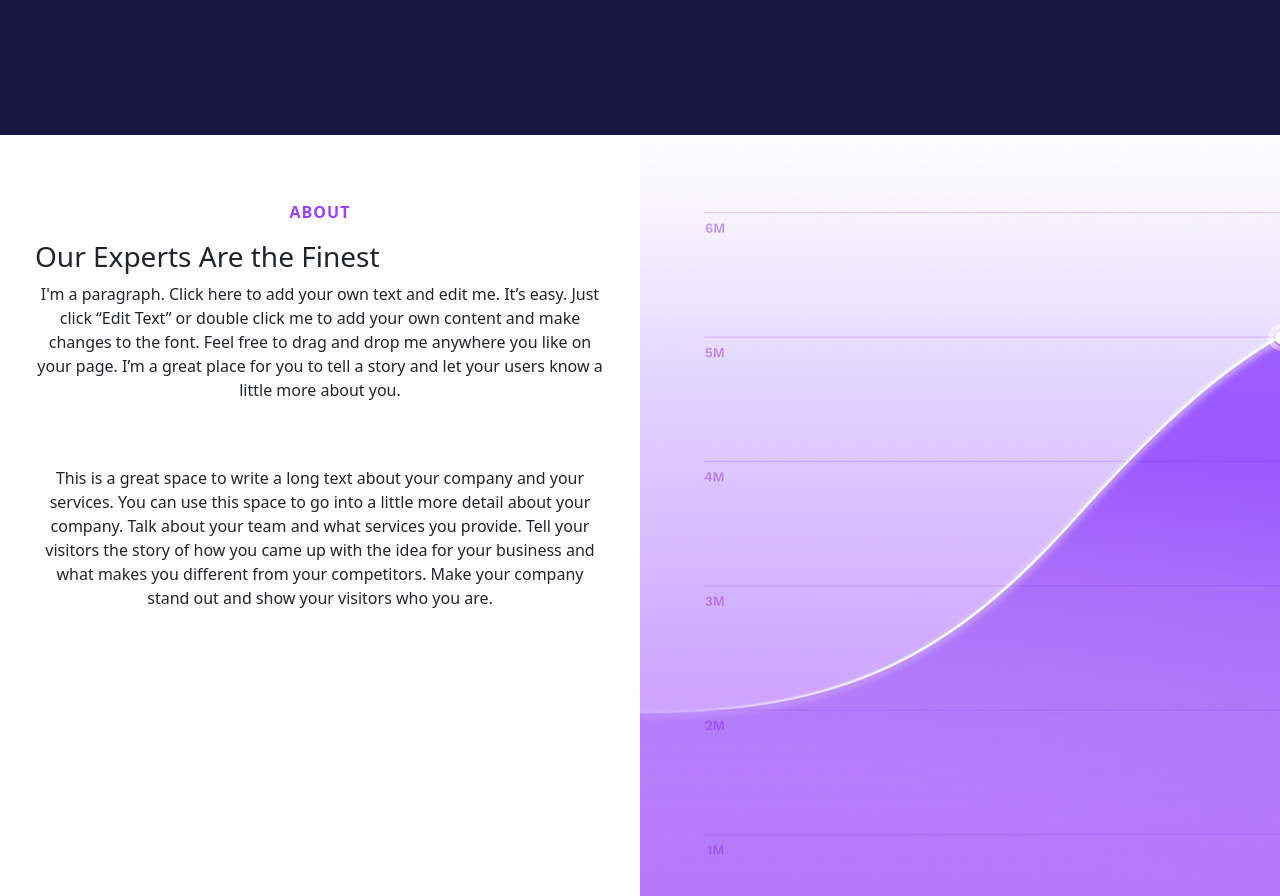
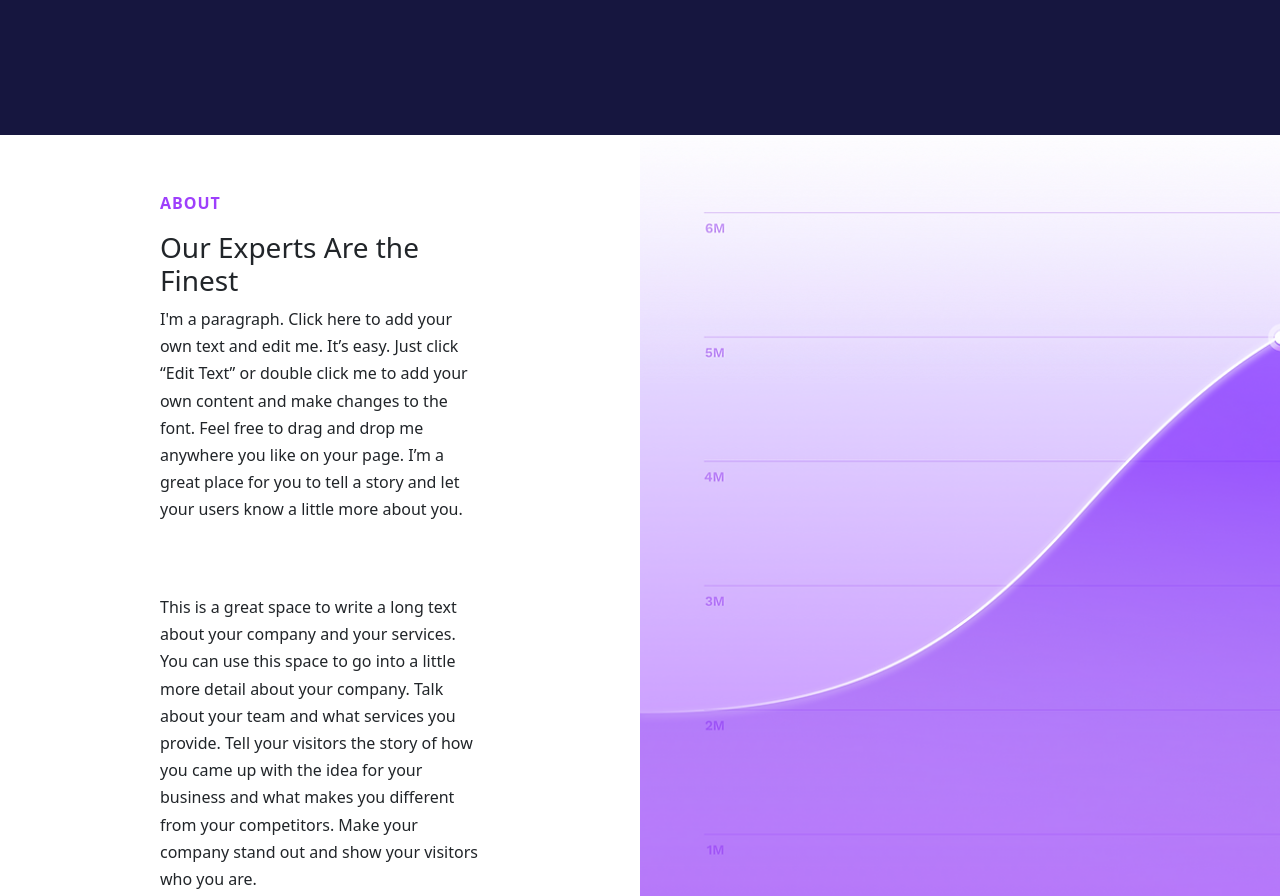
Before and after one commit to iamrahilhabibli/wix-clone-task, a website: page index.html in a window 1280 px wide. Shown: the part 2480-3376 px from the top of the page. Drawn offline with nearby package versions, Linux system fonts and the light colour scheme.

Commit message:
text about fixed

```diff
--- a/index.html
+++ b/index.html
@@ -106,7 +106,7 @@
         </div>
       </div>
       <div class="service-page">
-        <div id="services" class="serviceWrapperScript">
+        <div id="services" class="serviceWrapperScript" data-aos="fade-up">
           <div class="services-topwrapper">
             <div class="services__toprow">
               <p>SERVICES</p>
@@ -253,8 +253,9 @@
           </div>
         </div>
       </div>
-      <div class="about-page">
+      <div class="about-page" data-aos="fade-up">
         <div class="about-page__leftside">
+          <div class="about__left__textcontainer">
             <div class="toprow__about">
               <p>ABOUT</p>
             </div>
@@ -263,22 +264,24 @@
             </div>
             <div class="botrow__about">
               <p>
-              I'm a paragraph. Click here to add your own text and edit me. It’s
-              easy. Just click “Edit Text” or double click me to add your own
-              content and make changes to the font. Feel free to drag and drop
-              me anywhere you like on your page. I’m a great place for you to
-              tell a story and let your users know a little more about you.
+                I'm a paragraph. Click here to add your own text and edit me.
+                It’s easy. Just click “Edit Text” or double click me to add your
+                own content and make changes to the font. Feel free to drag and
+                drop me anywhere you like on your page. I’m a great place for
+                you to tell a story and let your users know a little more about
+                you.
               </p>
               <br /><br />
               <p>
-              This is a great space to write a long text about your company and
-              your services. You can use this space to go into a little more
-              detail about your company. Talk about your team and what services
-              you provide. Tell your visitors the story of how you came up with
-              the idea for your business and what makes you different from your
-              competitors. Make your company stand out and show your visitors
-              who you are.
+                This is a great space to write a long text about your company
+                and your services. You can use this space to go into a little
+                more detail about your company. Talk about your team and what
+                services you provide. Tell your visitors the story of how you
+                came up with the idea for your business and what makes you
+                different from your competitors. Make your company stand out and
+                show your visitors who you are.
               </p>
+            </div>
           </div>
         </div>
         <div class="about-page__rightside">
--- a/styles.css
+++ b/styles.css
@@ -304,12 +304,30 @@ p {
   display: flex;
   background-color: #fff;
 }
+.toprow__about > p {
+  text-align: left;
+}
+.midrow__about > h3 {
+  text-align: left;
+}
+.botrow__about > p {
+  text-align: left;
+}
 .about-page__leftside,
 .about-page__rightside {
   width: 50vw;
 }
-.toprow__about {
-  text-align: left;
+.about-page__leftside {
+  display: flex;
+  flex-direction: column;
+  justify-content: flex-start;
+}
+.about__left__textcontainer {
+  margin: auto;
+  width: 50%;
+}
+.botrow__about {
+  line-height: 1.7em;
 }
 .rightside__imgcontainer {
   width: 100%;
@@ -321,9 +339,7 @@ p {
   object-fit: cover;
   background-attachment: fixed;
 }
-.about-page__leftside {
-  padding: 35px;
-}
+
 .toprow__about {
   color: #9e3ffc;
   font-size: 16px;
```
Lines whose indentation alone changed are shown as unchanged.
